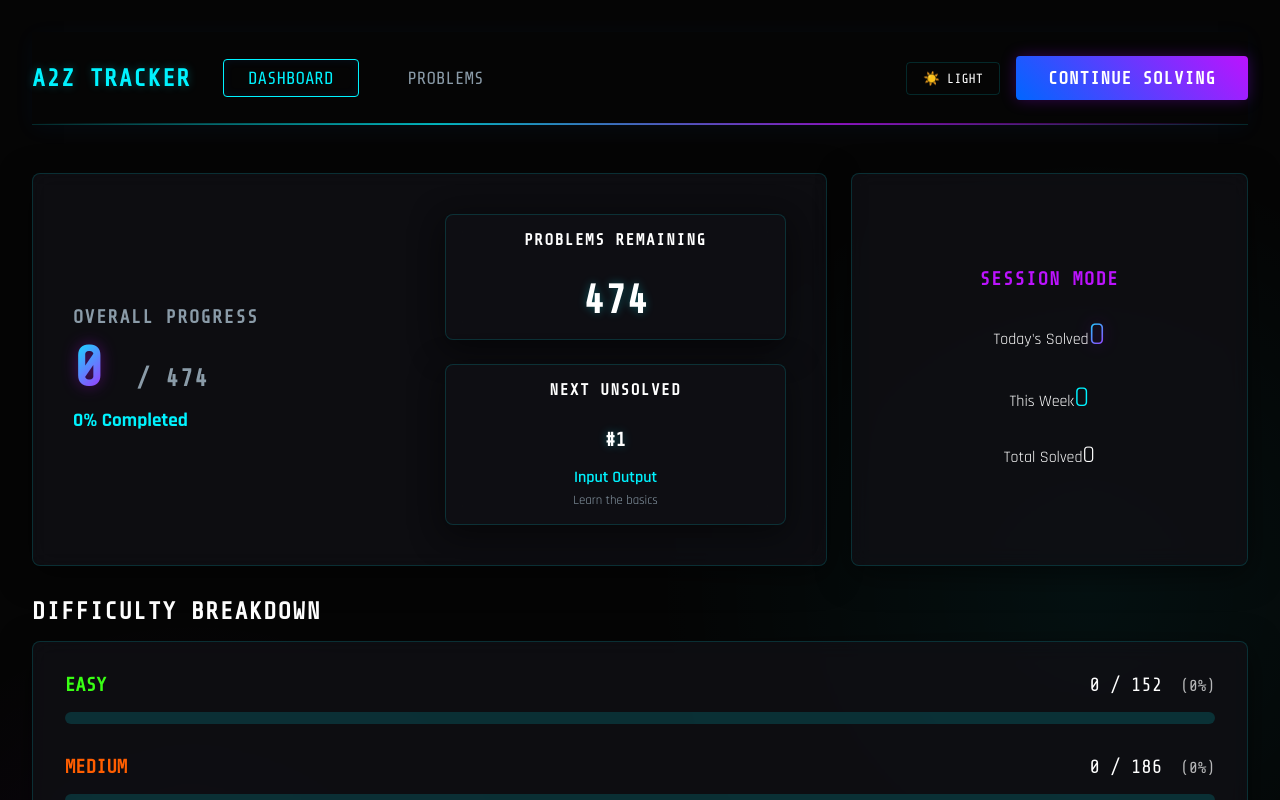
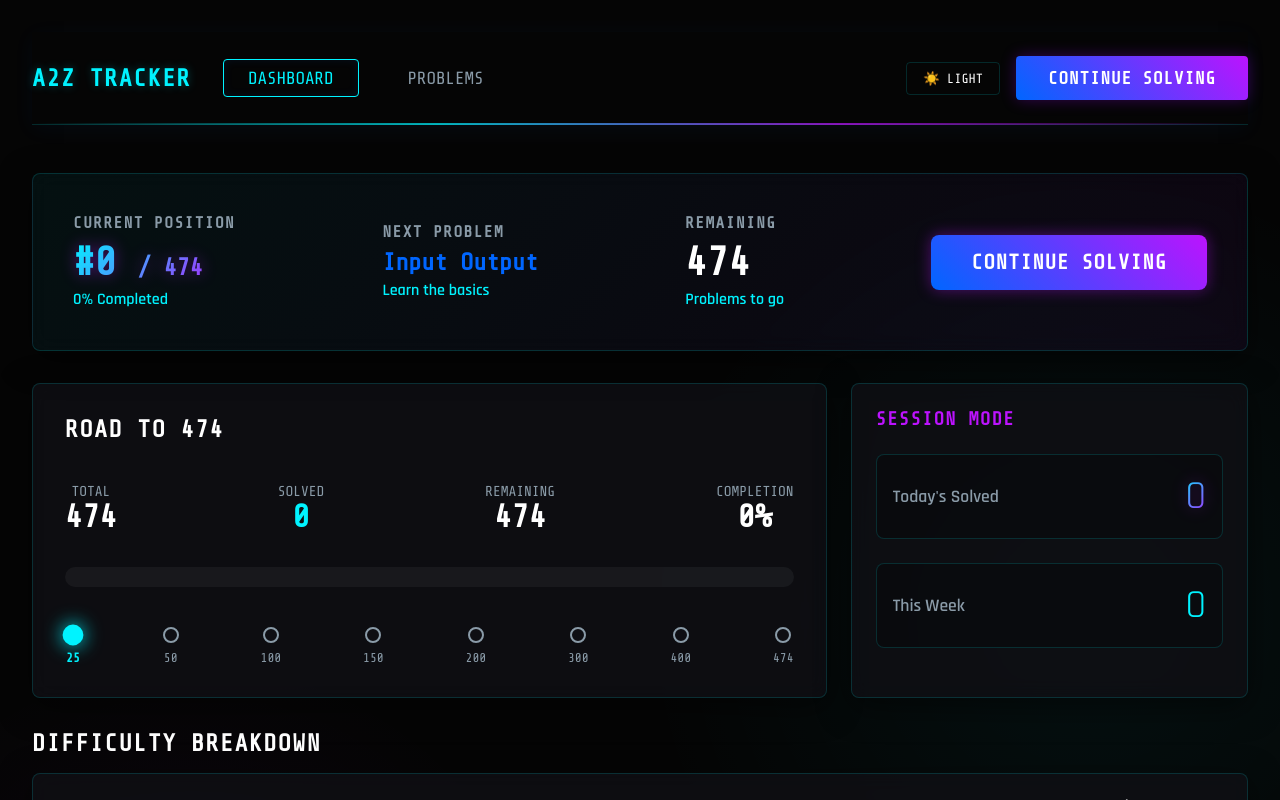
Before and after one commit to septilex/a2z-tracker, a React (Vite) app in the folder tracker-app/: page / in a window 1280 px wide. Shown: the top 800 px of the page. Built offline with nearby package versions, Linux system fonts and the light colour scheme.

Commit message:
UX polish: Motivation layer, Hero section, and Roadmap UI

```diff
--- a/tracker-app/src/App.jsx
+++ b/tracker-app/src/App.jsx
@@ -61,7 +61,13 @@ function App() {
 
       <main>
         {activeTab === 'dashboard' && (
-          <Dashboard problems={problemsData} progress={progress} completions={completions} onTopicClick={handleTopicClick} />
+          <Dashboard
+            problems={problemsData}
+            progress={progress}
+            completions={completions}
+            onTopicClick={handleTopicClick}
+            onContinue={handleContinue}
+          />
         )}
         {activeTab === 'problems' && (
           <Problems
--- a/tracker-app/src/components/Dashboard.jsx
+++ b/tracker-app/src/components/Dashboard.jsx
@@ -1,12 +1,12 @@
 import React, { useMemo } from 'react';
 
-export default function Dashboard({ problems, progress, completions = {}, onTopicClick }) {
+export default function Dashboard({ problems, progress, completions = {}, onTopicClick, onContinue }) {
   const total = problems.length;
   const solved = Object.values(progress).filter(s => s === 'solved').length;
   const percentage = total > 0 ? Math.round((solved / total) * 100) : 0;
   const remaining = total - solved;
 
-  const { diffStats, nextProblem, topicsProgress, sessionStats } = useMemo(() => {
+  const { diffStats, nextProblem, topicsProgress, sessionStats, milestonesInfo } = useMemo(() => {
     const diffMap = {
       Easy: { total: 0, solved: 0, color: 'var(--status-green)' },
       Medium: { total: 0, solved: 0, color: 'var(--status-orange)' },
@@ -54,13 +54,9 @@ export default function Dashboard({ problems, progress, completions = {}, onTopi
     // Session Stats
     const now = Date.now();
     const msInDay = 24 * 60 * 60 * 1000;
-
-    // Start of today (midnight)
     const startOfToday = new Date();
     startOfToday.setHours(0, 0, 0, 0);
     const startOfTodayMs = startOfToday.getTime();
-
-    // Start of week (rolling 7 days)
     const startOfWeekMs = now - (7 * msInDay);
 
     let solvedToday = 0;
@@ -73,69 +69,122 @@ export default function Dashboard({ problems, progress, completions = {}, onTopi
       }
     });
 
+    // Milestones
+    const milestones = [25, 50, 100, 150, 200, 300, 400, 474];
+    const completedMilestones = milestones.filter(m => solved >= m);
+    const nextMilestone = milestones.find(m => solved < m) || 474;
+
     return {
       diffStats: diffMap,
       nextProblem: nextProb,
       topicsProgress: topicsArr,
-      sessionStats: { today: solvedToday, week: solvedThisWeek, total: solved }
+      sessionStats: { today: solvedToday, week: solvedThisWeek, total: solved },
+      milestonesInfo: { milestones, completedMilestones, nextMilestone }
     };
-  }, [problems, progress, completions]);
+  }, [problems, progress, completions, solved]);
 
   return (
     <div className="dashboard">
 
-      {/* Top Section: Main Progress and Session */}
-      <div className="dashboard-top-section">
-        {/* Main Progress Card */}
-        <div className="glass-panel main-progress-card">
-          <div className="main-progress-header">
-            <div>
-              <h3 style={{ margin: 0, color: 'var(--text-secondary)' }}>Overall Progress</h3>
-              <h2 style={{ fontSize: '3.5rem', margin: '0.5rem 0', color: 'var(--text-primary)' }}>
-                <span className="text-glow">{solved}</span> <span style={{ fontSize: '1.5rem', color: 'var(--text-secondary)' }}>/ {total}</span>
-              </h2>
-              <p style={{ fontSize: '1.2rem', color: 'var(--accent-primary)', margin: 0, fontWeight: 'bold' }}>{percentage}% Completed</p>
+      {/* Dashboard Hero Section */}
+      <div className="dashboard-hero glass-panel">
+        <div className="hero-grid">
+          <div className="hero-stat">
+            <h4>Current Position</h4>
+            <div className="hero-value text-glow">
+              #{solved} <span className="sub-value">/ {total}</span>
             </div>
+            <div className="hero-subtext">{percentage}% Completed</div>
+          </div>
 
-            <div className="quick-stats-container">
-              <div className="glass-panel stat-card" style={{ padding: '1rem' }}>
-                <h4>Problems Remaining</h4>
-                <div className="stat-value" style={{ fontSize: '2.5rem' }}>{remaining}</div>
-              </div>
+          <div className="hero-stat hero-next">
+            <h4>Next Problem</h4>
+            {nextProblem ? (
+              <>
+                <div className="hero-value problem-name" title={nextProblem.problem_name}>
+                  {nextProblem.problem_name}
+                </div>
+                <div className="hero-subtext">{nextProblem.topic}</div>
+              </>
+            ) : (
+              <div className="hero-value" style={{ color: 'var(--status-green)' }}>All Done!</div>
+            )}
+          </div>
 
-              <div className="glass-panel stat-card next-problem-card" style={{ padding: '1rem' }}>
-                <h4>Next Unsolved</h4>
-                {nextProblem ? (
-                  <>
-                    <div className="stat-value" style={{ fontSize: '1.2rem', marginTop: '0.5rem' }}>
-                      #{nextProblem.id}
-                    </div>
-                    <div className="next-prob-name" style={{ fontSize: '1rem' }}>{nextProblem.problem_name}</div>
-                    <div className="next-prob-topic" style={{ fontSize: '0.8rem' }}>{nextProblem.topic}</div>
-                  </>
-                ) : (
-                  <div className="stat-value" style={{ fontSize: '1.5rem', color: 'var(--status-green)' }}>All Done!</div>
-                )}
-              </div>
+          <div className="hero-stat">
+            <h4>Remaining</h4>
+            <div className="hero-value">{remaining}</div>
+            <div className="hero-subtext">Problems to go</div>
+          </div>
+
+          <div className="hero-cta">
+            <button className="btn-primary btn-massive" onClick={onContinue}>
+              Continue Solving
+            </button>
+          </div>
+        </div>
+      </div>
+
+      <div className="dashboard-middle-section">
+        {/* Road to 474 & Milestones */}
+        <div className="motivation-layer glass-panel">
+          <h3 className="section-title" style={{ marginTop: 0 }}>Road to 474</h3>
+
+          <div className="roadmap-stats">
+            <div className="roadmap-stat">
+              <span className="label">Total</span>
+              <span className="value">474</span>
             </div>
+            <div className="roadmap-stat">
+              <span className="label">Solved</span>
+              <span className="value" style={{ color: 'var(--accent-primary)' }}>{solved}</span>
+            </div>
+            <div className="roadmap-stat">
+              <span className="label">Remaining</span>
+              <span className="value">{remaining}</span>
+            </div>
+            <div className="roadmap-stat">
+              <span className="label">Completion</span>
+              <span className="value">{percentage}%</span>
+            </div>
+          </div>
+
+          <div className="progress-bar-bg massive-progress" style={{ height: '20px', borderRadius: '10px' }}>
+            <div
+              className="progress-bar-fill"
+              style={{ width: `${percentage}%`, borderRadius: '10px' }}
+            ></div>
+          </div>
+
+          <div className="milestones-container">
+            {milestonesInfo.milestones.map(m => {
+              const isCompleted = solved >= m;
+              const isNext = m === milestonesInfo.nextMilestone;
+              let statusClass = 'milestone-locked';
+              if (isCompleted) statusClass = 'milestone-completed';
+              if (isNext) statusClass = 'milestone-next';
+
+              return (
+                <div key={m} className={`milestone ${statusClass}`}>
+                  <div className="milestone-dot"></div>
+                  <div className="milestone-label">{m}</div>
+                </div>
+              );
+            })}
           </div>
         </div>
 
         {/* Session Stats Card */}
-        <div className="glass-panel stat-card session-card" style={{ justifyContent: 'center' }}>
+        <div className="glass-panel session-card">
           <h3 style={{ margin: '0 0 1.5rem 0', color: 'var(--accent-secondary)' }}>Session Mode</h3>
-          <div style={{ display: 'flex', flexDirection: 'column', gap: '1.5rem', width: '100%' }}>
-            <div className="session-stat-row">
+          <div className="session-grid">
+            <div className="session-stat-box">
               <span className="session-label">Today's Solved</span>
-              <span className="session-value text-glow" style={{ fontSize: '2rem' }}>{sessionStats.today}</span>
+              <span className="session-value text-glow" style={{ fontSize: '2.5rem' }}>{sessionStats.today}</span>
             </div>
-            <div className="session-stat-row">
+            <div className="session-stat-box">
               <span className="session-label">This Week</span>
-              <span className="session-value" style={{ fontSize: '1.8rem', color: 'var(--accent-primary)' }}>{sessionStats.week}</span>
-            </div>
-            <div className="session-stat-row">
-              <span className="session-label">Total Solved</span>
-              <span className="session-value" style={{ fontSize: '1.5rem', color: 'var(--text-primary)' }}>{sessionStats.total}</span>
+              <span className="session-value" style={{ fontSize: '2.5rem', color: 'var(--accent-primary)' }}>{sessionStats.week}</span>
             </div>
           </div>
         </div>
@@ -143,15 +192,17 @@ export default function Dashboard({ problems, progress, completions = {}, onTopi
 
       {/* Difficulty Dashboard */}
       <h3 className="section-title">Difficulty Breakdown</h3>
-      <div className="difficulty-dashboard glass-panel" style={{ padding: '2rem', marginBottom: '2rem' }}>
-        <div className="difficulty-breakdown" style={{ gap: '2rem' }}>
+      <div className="difficulty-dashboard glass-panel">
+        <div className="difficulty-breakdown">
           {['Easy', 'Medium', 'Hard'].map(diff => {
             const stat = diffStats[diff];
             return (
               <div key={diff} className="diff-row" style={{ flex: 1 }}>
                 <div className="diff-label" style={{ fontSize: '1.2rem', marginBottom: '0.5rem' }}>
                   <span className="diff-name" style={{ color: stat.color, fontWeight: 'bold' }}>{diff}</span>
-                  <span className="diff-count">{stat.solved} / {stat.total} <span style={{ opacity: 0.7, fontSize: '1rem', marginLeft: '0.5rem' }}>({stat.percent}%)</span></span>
+                  <span className="diff-count">
+                    {stat.solved} / {stat.total} <span style={{ opacity: 0.7, fontSize: '1rem', marginLeft: '0.5rem' }}>({stat.percent}%)</span>
+                  </span>
                 </div>
                 <div className="progress-bar-bg" style={{ height: '12px', borderRadius: '6px' }}>
                   <div
--- a/tracker-app/src/index.css
+++ b/tracker-app/src/index.css
@@ -899,7 +899,200 @@ a:hover {
   color: var(--text-secondary);
 }
 
+/* New Dashboard Motivation UI */
+.dashboard-hero {
+  padding: 2.5rem;
+  margin-bottom: 2rem;
+  background: linear-gradient(135deg, rgba(0, 243, 255, 0.05), rgba(188, 19, 254, 0.05));
+}
+
+.hero-grid {
+  display: flex;
+  justify-content: space-between;
+  align-items: center;
+  gap: 2rem;
+  flex-wrap: wrap;
+}
+
+.hero-stat {
+  display: flex;
+  flex-direction: column;
+}
+
+.hero-stat h4 {
+  color: var(--text-secondary);
+  margin-bottom: 0.5rem;
+  font-size: 1rem;
+}
+
+.hero-value {
+  font-size: 2.5rem;
+  font-weight: bold;
+  font-family: var(--header-font);
+  color: var(--text-primary);
+}
+
+.sub-value {
+  font-size: 1.5rem;
+  color: var(--text-secondary);
+}
+
+.hero-subtext {
+  font-size: 1rem;
+  color: var(--accent-primary);
+  margin-top: 0.25rem;
+  font-weight: 600;
+}
+
+.problem-name {
+  font-size: 1.5rem;
+  color: var(--accent-tertiary);
+  max-width: 250px;
+  white-space: nowrap;
+  overflow: hidden;
+  text-overflow: ellipsis;
+}
+
+.btn-massive {
+  font-size: 1.3rem;
+  padding: 1rem 2.5rem;
+  border-radius: 8px;
+  box-shadow: 0 0 20px rgba(188, 19, 254, 0.4);
+  animation: pulse-btn 3s infinite;
+}
+
+@keyframes pulse-btn {
+  0% { box-shadow: 0 0 15px rgba(188, 19, 254, 0.4); }
+  50% { box-shadow: 0 0 30px rgba(0, 243, 255, 0.6); }
+  100% { box-shadow: 0 0 15px rgba(188, 19, 254, 0.4); }
+}
+
+.dashboard-middle-section {
+  display: grid;
+  grid-template-columns: 2fr 1fr;
+  gap: 1.5rem;
+  margin-bottom: 2rem;
+}
+
+.motivation-layer {
+  padding: 2rem;
+  display: flex;
+  flex-direction: column;
+  gap: 1.5rem;
+}
+
+.roadmap-stats {
+  display: flex;
+  justify-content: space-between;
+}
+
+.roadmap-stat {
+  display: flex;
+  flex-direction: column;
+  align-items: center;
+}
+
+.roadmap-stat .label {
+  color: var(--text-secondary);
+  font-size: 0.9rem;
+  text-transform: uppercase;
+  font-family: var(--header-font);
+}
+
+.roadmap-stat .value {
+  font-size: 2rem;
+  font-family: var(--header-font);
+  font-weight: bold;
+}
+
+.massive-progress {
+  height: 20px;
+  border-radius: 10px;
+  background-color: rgba(255, 255, 255, 0.05);
+}
+
+.milestones-container {
+  display: flex;
+  justify-content: space-between;
+  margin-top: 1rem;
+  position: relative;
+}
+
+.milestone {
+  display: flex;
+  flex-direction: column;
+  align-items: center;
+  gap: 0.5rem;
+  z-index: 1;
+}
+
+.milestone-dot {
+  width: 16px;
+  height: 16px;
+  border-radius: 50%;
+  background: var(--surface-color);
+  border: 2px solid var(--text-secondary);
+  transition: all 0.3s;
+}
+
+.milestone-label {
+  font-size: 0.8rem;
+  color: var(--text-secondary);
+  font-family: var(--header-font);
+}
+
+.milestone-completed .milestone-dot {
+  background: var(--status-green);
+  border-color: var(--status-green);
+  box-shadow: 0 0 10px var(--status-green);
+}
+.milestone-completed .milestone-label {
+  color: var(--status-green);
+}
+
+.milestone-next .milestone-dot {
+  background: var(--accent-primary);
+  border-color: var(--accent-primary);
+  box-shadow: 0 0 15px var(--accent-primary);
+  transform: scale(1.3);
+}
+.milestone-next .milestone-label {
+  color: var(--accent-primary);
+  font-weight: bold;
+}
+
+.session-grid {
+  display: flex;
+  flex-direction: column;
+  gap: 1.5rem;
+}
+
+.session-stat-box {
+  display: flex;
+  justify-content: space-between;
+  align-items: center;
+  padding: 1rem;
+  background: rgba(0,0,0,0.2);
+  border-radius: 8px;
+  border: 1px solid var(--border-color);
+}
+[data-theme="light"] .session-stat-box {
+  background: rgba(255,255,255,0.5);
+}
+
+.session-label {
+  font-size: 1.1rem;
+  font-weight: 600;
+  color: var(--text-secondary);
+}
+
 /* Mobile Media Queries */
+@media (max-width: 900px) {
+  .dashboard-middle-section {
+    grid-template-columns: 1fr;
+  }
+}
+
 @media (max-width: 600px) {
   .navbar {
     flex-direction: column;
@@ -922,12 +1115,19 @@ a:hover {
     grid-template-columns: 1fr;
   }
 
-  .main-progress-card {
-    padding: 1.5rem;
+  .hero-grid {
+    flex-direction: column;
+    align-items: flex-start;
+    gap: 1.5rem;
   }
 
-  .session-card {
-    padding: 1.5rem;
+  .roadmap-stats {
+    flex-wrap: wrap;
+    gap: 1rem;
+  }
+
+  .milestone-label {
+    font-size: 0.6rem;
   }
 
   .filters {
```
